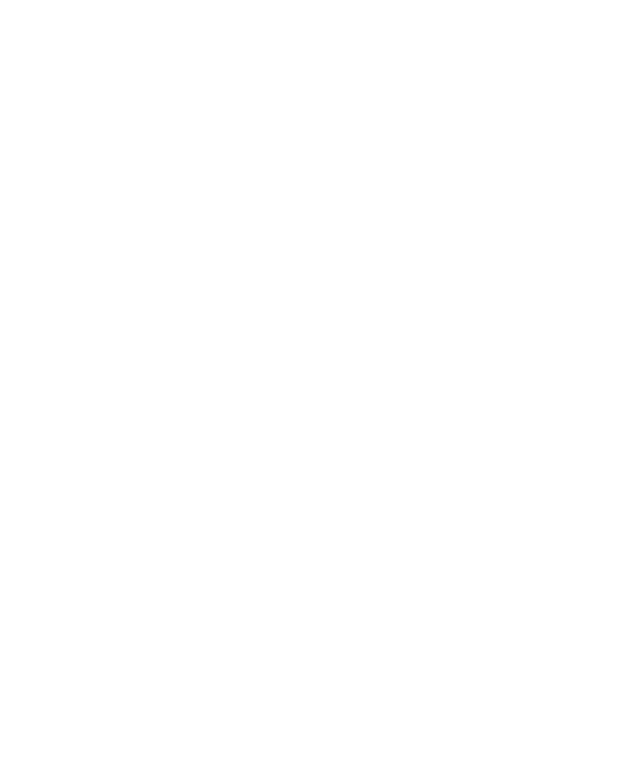
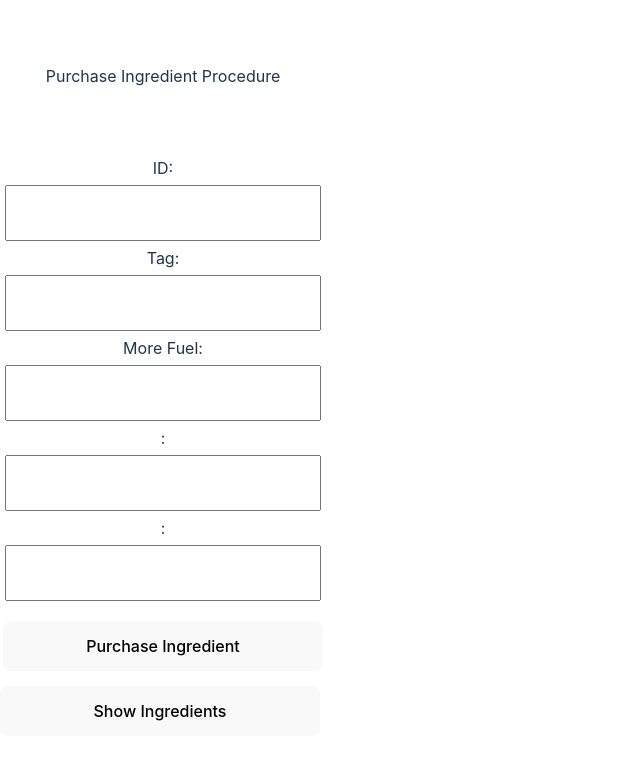
Before and after one commit to Cal3123/MySql-Stored-Procedures---Views-Using-Express.js-Node.js-ViteReact.js-, a React (Vite) app in the folder client/: page /purchase_ingredient in a window 1280 px wide. Shown: the top 760 px of the page, without its empty margins (0-640 px from the left). Built offline with nearby package versions, Linux system fonts and the light colour scheme.

Commit message:
Anna, Mustafo, and Caleb changes second commit

```diff
--- a/client/src/Pages/Add_restaurant.jsx
+++ b/client/src/Pages/Add_restaurant.jsx
@@ -80,22 +80,7 @@
             <label>{colNames[3]}:</label>
             <Location name="location" onChange={(event) => {setLocation(event.target.value);}} />
             <button onClick={addRestaurant}>Add Restaurant</button>
-          </div>
-          <div className="restaurants">
             <button onClick={getRestaurants}>Show Restaurants</button>
-
-
-            {/*pilots.map((val, key) => {
-              return (
-                <div className="employee">
-                  <div>
-                    <h3>Username: {val.username}</h3>
-                    <h3>LicenseID: {val.licenseID}</h3>
-                    <h3>PilotExperiencee: {val.experience}</h3>
-                  </div>
-                </div>
-              );
-            })*/}
           </div>
       </div>
       <Table list={restaurants}/>
--- a/client/src/Pages/Purchase_ingredient.jsx
+++ b/client/src/Pages/Purchase_ingredient.jsx
@@ -1,7 +1,112 @@
+import "./App.css";
+import { useState } from "react";
+import Axios from "axios";
+import Table from "../Components/Table/Table"
+
 function Purchase_ingredient() {
-    return(
-        <>
-        </>
-    )
-}
+
+    const [ip_long_name, setIpLongName] = useState("");
+    const [ip_id, setIpId] = useState("");
+    const [ip_tag, setIpTag] = useState(0);
+
+    const [ip_barcode, setIpBarcode] = useState("");
+    const [ip_quantity, setIpQuantity] = useState("");
+    const [notification, setNotification] = useState("");
+    const [ingredients, setIngredients] = useState([]);
+    const colNames = ["ID", "Tag", "More Fuel"];
+
+    const getIngredients = () => {
+      Axios.get("http://localhost:3001/purchase_ingredient").then((response) => {
+        if(response.message === "Get Error") {
+            setNotification("Get Error")
+          } else {
+            setIngredients(response.data);
+          }
+
+      });
+    };
+    const purchase_ingredient = () => {
+        if(ip_long_name.length > 0 && ip_id.length > 0 && ip_tag !== 0 && ip_barcode.length > 0 && ip_quantity !==0) {
+            Axios.post("http://localhost:3001/purchase_ingredient" , {
+                ip_long_name : ip_long_name,
+                ip_id: ip_id,
+                ip_tag: ip_tag,
+                ip_barcode: ip_barcode,
+                ip_quantity : ip_quantity
+            }).then((res) => {
+                setNotification(res.data.message)
+            });
+        } else {
+            setNotification("One of your field(s) is empty");
+        }
+
+    };
+
+
+    return (
+      <>
+        <div className="App">
+
+          <div className="information">
+          <text >  Purchase Ingredient Procedure</text>
+          <h1>{notification}</h1>
+            <label>{colNames[0]}:</label>
+            <input
+              type="text"
+              onChange={(event) => {
+                setIpLongName(event.target.value);
+              }}
+            />
+            <label>{colNames[1]}:</label>
+            <input
+              type="text"
+              onChange={(event) => {
+                setIpId(event.target.value);
+              }}
+            />
+            <label>{colNames[2]}:</label>
+            <input
+              type="number"
+              onChange={(event) => {
+                setIpTag(event.target.value);
+              }}
+            />
+            <label>{colNames[3]}:</label>
+            <input
+              type="text"
+              onChange={(event) => {
+                setIpBarcode(event.target.value);
+              }}
+            />
+            <label>{colNames[4]}:</label>
+            <input
+              type="number"
+              onChange={(event) => {
+                setIpQuantity(event.target.value);
+              }}
+            />
+            <button onClick={purchase_ingredient}>Purchase Ingredient</button>
+          </div>
+          <div className="ingredients">
+            <button onClick={getIngredients}>Show Ingredients</button>
+
+
+            {/*pilots.map((val, key) => {
+              return (
+                <div className="employee">
+                  <div>
+                    <h3>Username: {val.username}</h3>
+                    <h3>LicenseID: {val.licenseID}</h3>
+                    <h3>PilotExperiencee: {val.experience}</h3>
+                  </div>
+                </div>
+              );
+            })*/}
+          </div>
+      </div>
+      <Table list={ingredients}/>
+      </>
+    );
+  }
+
 export default Purchase_ingredient;
```
Also changed, not shown: 1 other file (tests, documents, lock files or other folders).
